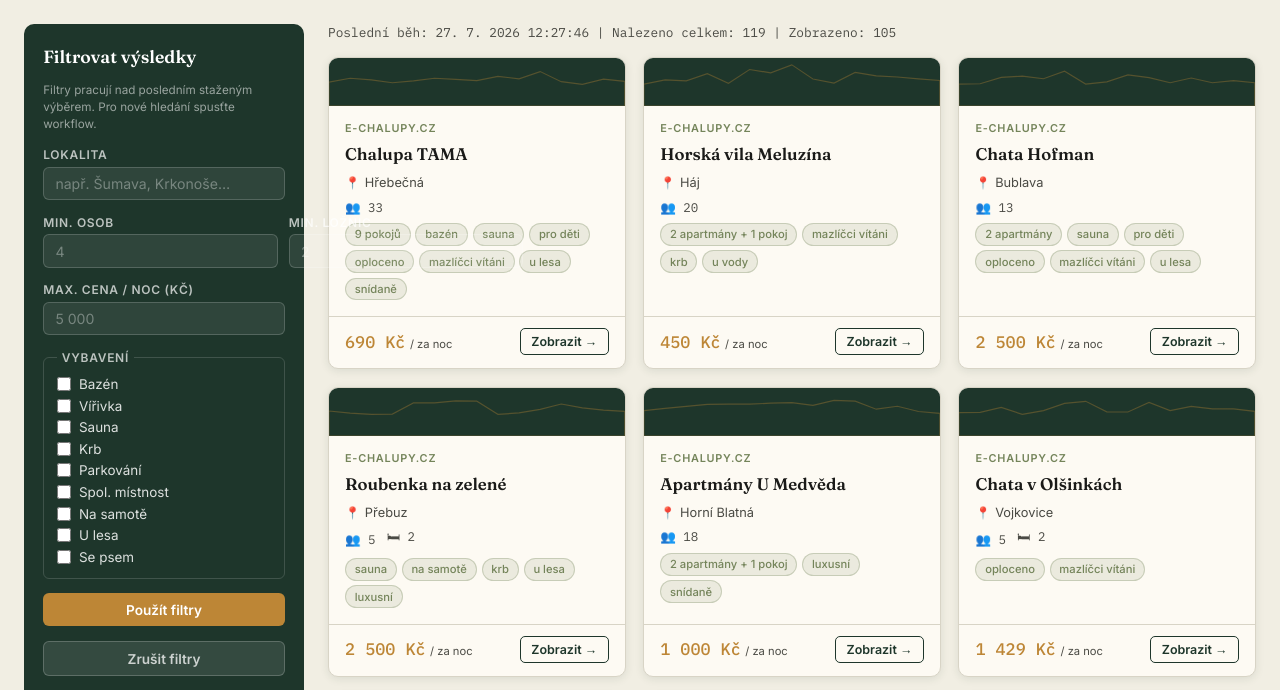
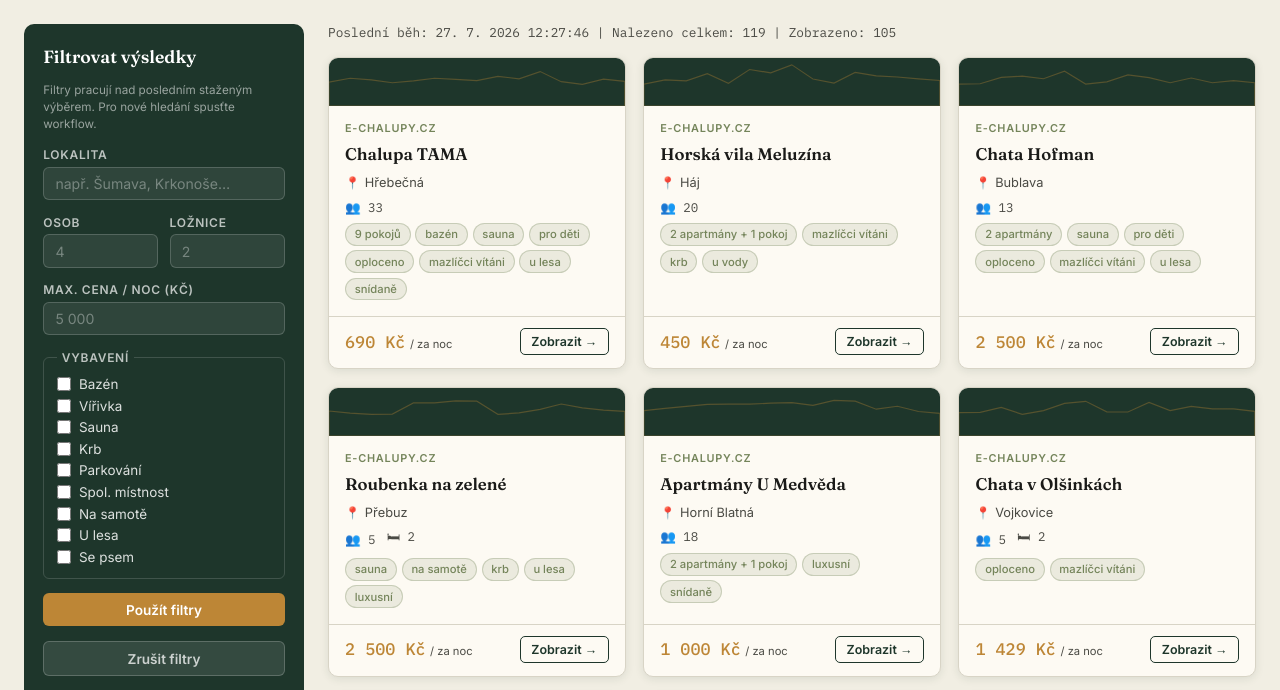
Before and after one commit to Nojmi/Chalupnik, a plain HTML site: page docs/index.html in a window 1280 px wide. Shown: the part 76-766 px from the top of the page. Drawn offline with Linux system fonts and the light colour scheme.

Commit message:
fix: přetékající popisek pole Min. ložnic v levém panelu

```diff
--- a/docs/index.html
+++ b/docs/index.html
@@ -43,11 +43,11 @@
 
       <div class="form-row">
         <div class="form-group">
-          <label for="f-capacity">Min. osob</label>
+          <label for="f-capacity">Osob</label>
           <input type="number" id="f-capacity" min="1" placeholder="4" />
         </div>
         <div class="form-group">
-          <label for="f-bedrooms">Min. ložnic</label>
+          <label for="f-bedrooms">Ložnice</label>
           <input type="number" id="f-bedrooms" min="1" placeholder="2" />
         </div>
       </div>
--- a/docs/style.css
+++ b/docs/style.css
@@ -125,13 +125,16 @@ body {
   line-height: 1.45;
 }
 
-.form-group { display: flex; flex-direction: column; gap: .3rem; }
+.form-group { display: flex; flex-direction: column; gap: .3rem; min-width: 0; }
 .form-group label {
   font-size: .75rem;
   font-weight: 600;
   text-transform: uppercase;
   letter-spacing: .06em;
   color: rgba(255,255,255,.7);
+  overflow: hidden;
+  text-overflow: ellipsis;
+  white-space: nowrap;
 }
 
 .form-group input {
```
